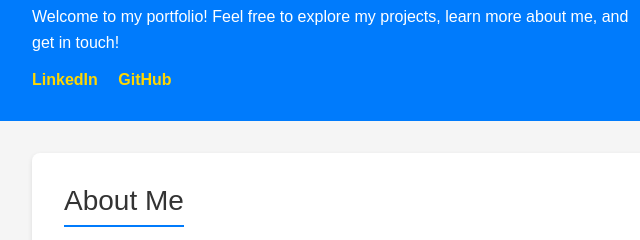
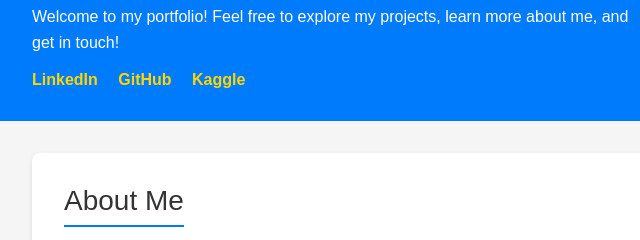
Before and after one commit to sankurisrinath/sankurisrinath.github.io, a plain HTML site: page index.html in a window 1280 px wide. Shown: the part 149-389 px from the top of the page, 0-640 px from the left. Drawn offline with Linux system fonts and the light colour scheme.

Commit message:
Update index.html

```diff
--- a/index.html
+++ b/index.html
@@ -31,6 +31,7 @@
             <div class="social-links">
                 <a href="https://linkedin.com/in/sankuri-srinath" target="_blank">LinkedIn</a>
                 <a href="https://github.com/sankurisrinath" target="_blank">GitHub</a>
+                <a href="https://www.kaggle.com/sankurisrinath" target="_blank">Kaggle</a>
             </div>
         </div>
         <div class="hero-image">
```
